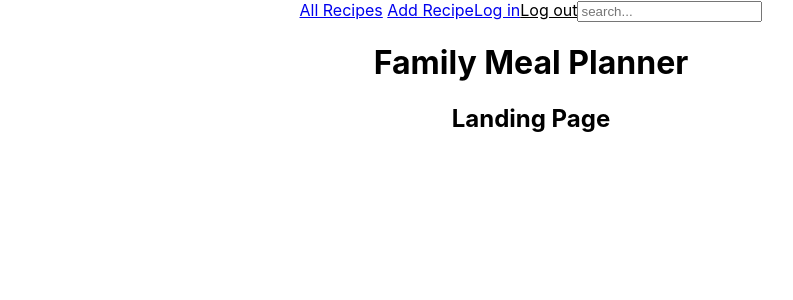
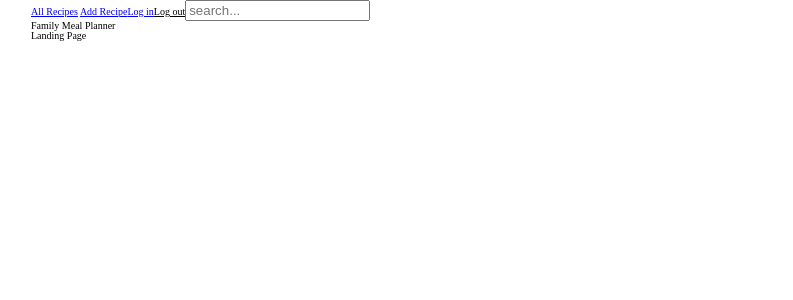
Before and after one commit to mparedes003/family-meal-planner-frontend, a React (Create React App) app in the folder famliy-meal-planner/: page / in a window 1280 px wide. Shown: the top 300 px of the page, without its empty margins (109-902 px from the left). Built offline with nearby package versions, Linux system fonts and the light colour scheme; no server answers.

Commit message:
CSS reset

```diff
--- a/famliy-meal-planner/src/App.css
+++ b/famliy-meal-planner/src/App.css
@@ -1,38 +1,57 @@
-.App {
-  text-align: center;
+/* http://meyerweb.com/eric/tools/css/reset/
+   v2.0 | 20110126
+   License: none (public domain)
+*/
+
+html, body, div, span, applet, object, iframe,
+h1, h2, h3, h4, h5, h6, p, blockquote, pre,
+a, abbr, acronym, address, big, cite, code,
+del, dfn, em, img, ins, kbd, q, s, samp,
+small, strike, strong, sub, sup, tt, var,
+b, u, i, center,
+dl, dt, dd, ol, ul, li,
+fieldset, form, label, legend,
+table, caption, tbody, tfoot, thead, tr, th, td,
+article, aside, canvas, details, embed,
+figure, figcaption, footer, header, hgroup,
+menu, nav, output, ruby, section, summary,
+time, mark, audio, video {
+	margin: 0;
+	padding: 0;
+	border: 0;
+	font-size: 100%;
+	font: inherit;
+	vertical-align: baseline;
+}
+/* HTML5 display-role reset for older browsers */
+article, aside, details, figcaption, figure,
+footer, header, hgroup, menu, nav, section {
+	display: block;
+}
+body {
+	line-height: 1;
+}
+ol, ul {
+	list-style: none;
+}
+blockquote, q {
+	quotes: none;
+}
+blockquote:before, blockquote:after,
+q:before, q:after {
+	content: '';
+	content: none;
+}
+table {
+	border-collapse: collapse;
+	border-spacing: 0;
 }
 
-.App-logo {
-  height: 40vmin;
-  pointer-events: none;
+html {
+  font-size: 62.5%;
 }
 
-@media (prefers-reduced-motion: no-preference) {
-  .App-logo {
-    animation: App-logo-spin infinite 20s linear;
-  }
+.App {
+  max-width: 1000px;
+  margin: auto;
 }
-
-.App-header {
-  background-color: #282c34;
-  min-height: 100vh;
-  display: flex;
-  flex-direction: column;
-  align-items: center;
-  justify-content: center;
-  font-size: calc(10px + 2vmin);
-  color: white;
-}
-
-.App-link {
-  color: #61dafb;
-}
-
-@keyframes App-logo-spin {
-  from {
-    transform: rotate(0deg);
-  }
-  to {
-    transform: rotate(360deg);
-  }
-}
```
Also changed, not shown: 1 other file (tests, documents, lock files or other folders).
